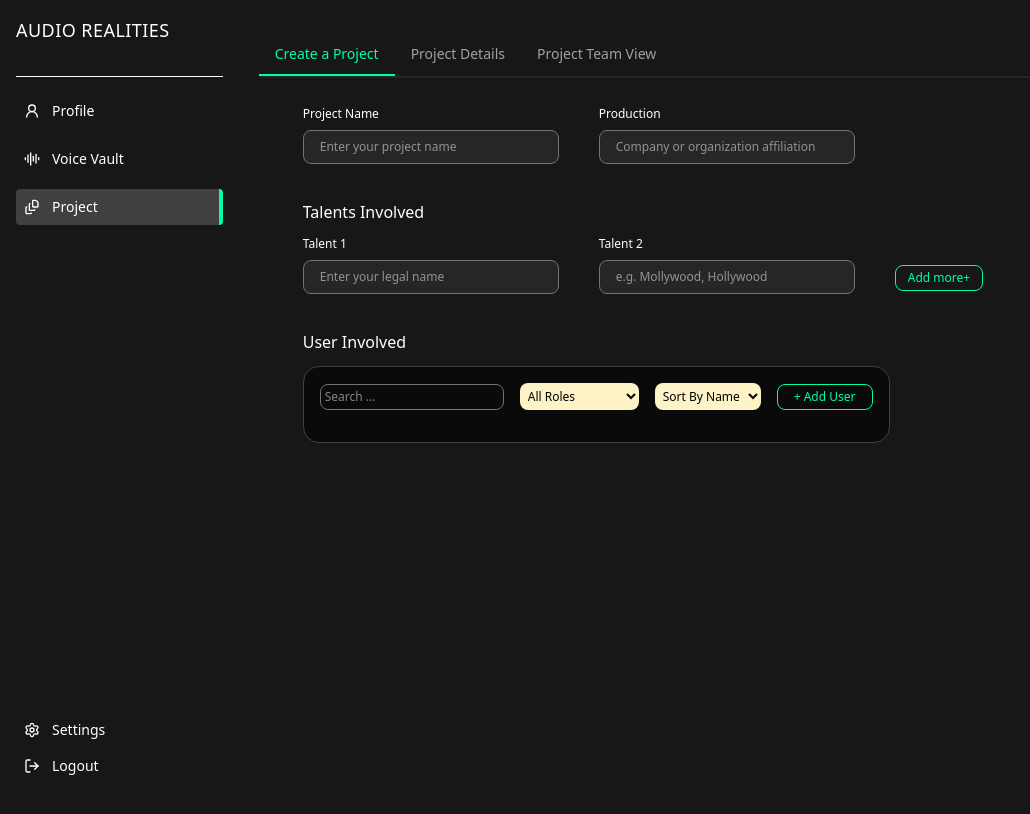
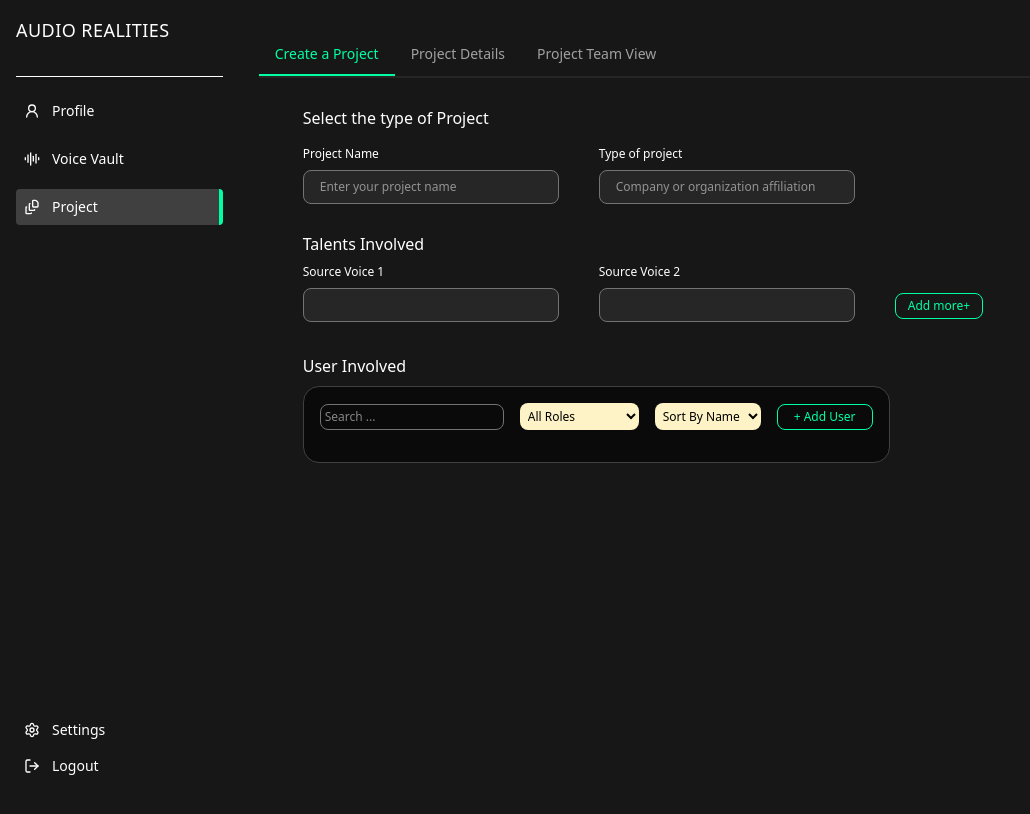
Before and after one commit to pranojtp/AR_Dashboard, a React (Vite) app in the folder User_dashboard/: page /userdashboard/projectpage/projectdetails in a window 1280 px wide. Shown: the top 814 px of the page, without its empty margins (0-1030 px from the left). Built offline with nearby package versions, Linux system fonts and the light colour scheme.

Commit message:
updated on 03-11-2025 12:16

```diff
--- a/User_dashboard/src/components/profile/Profilecard.tsx
+++ b/User_dashboard/src/components/profile/Profilecard.tsx
@@ -229,10 +229,10 @@ const Profilecard = () => {
                 {/* 🔹 Top Navbar */}
                 <div className="flex flex-row gap-2 px-4 sm:px-6 py-4 border-b border-neutral-700">
                     {/* Left Side */}
-                    <UserRound className="size-4 text-[#00FFA3]" />
+                    {/* <UserRound className="size-4 text-[#00FFA3]" />
                     <h1 className="font-semibold text-[#00FFA3] text-xs sm:text-xs">
                         Profile Details
-                    </h1>
+                    </h1> */}
                 </div>
 
 
--- a/User_dashboard/src/components/projects/Projectdetails.tsx
+++ b/User_dashboard/src/components/projects/Projectdetails.tsx
@@ -41,8 +41,8 @@ const Projectdetails = () => {
     return (
         <>
             <div className="h-auto bg-neutral-900 p-3">
-                <div className="flex flex-col gap-3">
-                    {/* Left column */}
+                <div className="flex flex-col gap-2">
+                    <h1 className="text-m font-medium mb-2">Select the type of Project</h1>
                     <div className="flex flex-row gap-10">
                         <div>
                             <label className="block mb-2 text-xs font-medium">Project Name</label>
@@ -57,7 +57,7 @@ const Projectdetails = () => {
                             />
                         </div>
                         <div>
-                            <label className="block mb-2 text-xs font-medium">Production</label>
+                            <label className="block mb-2 text-xs font-medium">Type of project</label>
                             <input
                                 type="text"
                                 name="legalName"
@@ -68,28 +68,28 @@ const Projectdetails = () => {
                             />
                         </div>
                     </div>
-                    <h1 className="text-m font-medium mt-6">Talents Involved</h1>
+                    <h1 className="text-m font-medium mt-5">Talents Involved</h1>
                     {/* Right column */}
                     <div className="flex flex-row gap-10">
                         <div>
-                            <label className="block mb-2 text-xs font-medium">Talent 1</label>
+                            <label className="block mb-2 text-xs font-medium">Source Voice 1</label>
                             <input
                                 type="text"
                                 name="affiliation"
                                 // value={formData.affiliation}
                                 // onChange={handleChange}
-                                placeholder="Enter your legal name"
+                                // placeholder="Enter your legal name"
                                 className="w-64 text-xs rounded-lg bg-neutral-800 border border-neutral-500 px-4 py-2 focus:outline-none focus:border-[#00FFA3]"
                             />
                         </div>
                         <div>
-                            <label className="block mb-2 text-xs font-medium">Talent 2</label>
+                            <label className="block mb-2 text-xs font-medium">Source Voice 2</label>
                             <input
                                 type="text"
                                 name="industry"
                                 // value={formData.industry}
                                 // onChange={handleChange}
-                                placeholder="e.g. Mollywood, Hollywood"
+                                // placeholder="e.g. Mollywood, Hollywood"
                                 className="w-64 text-xs rounded-lg bg-neutral-800 border border-neutral-500 px-4 py-2 focus:outline-none focus:border-[#00FFA3]"
                             />
                         </div>
```
